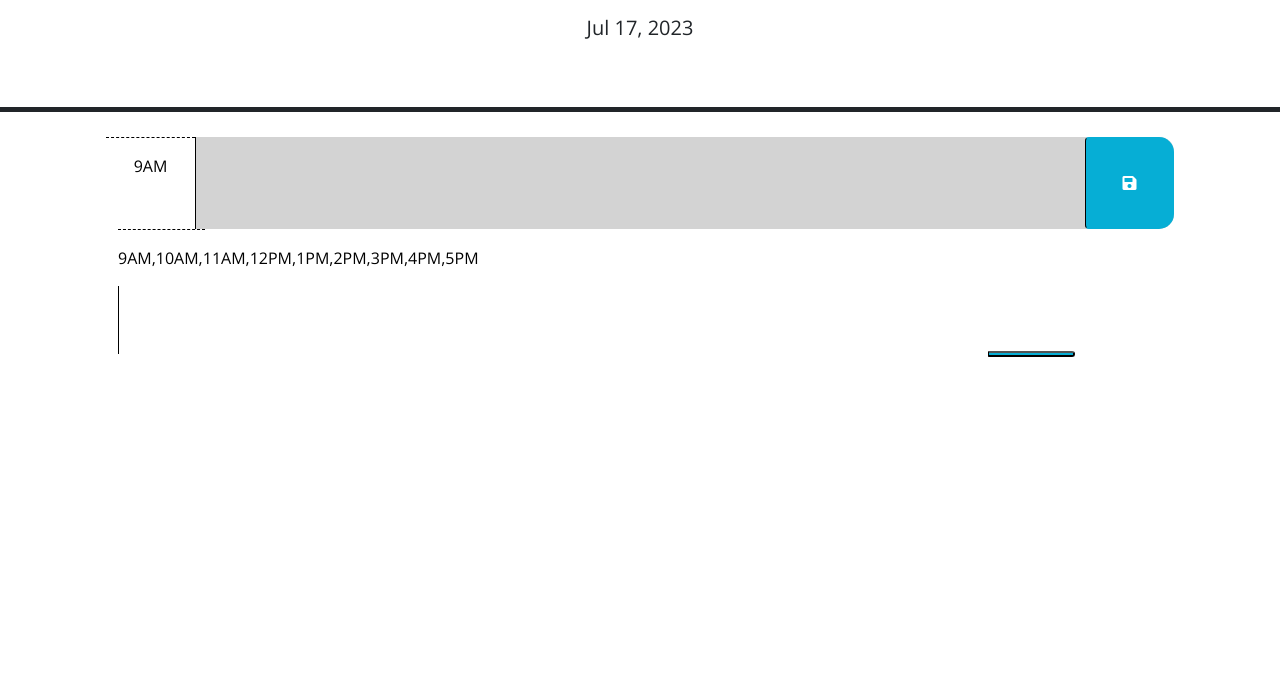
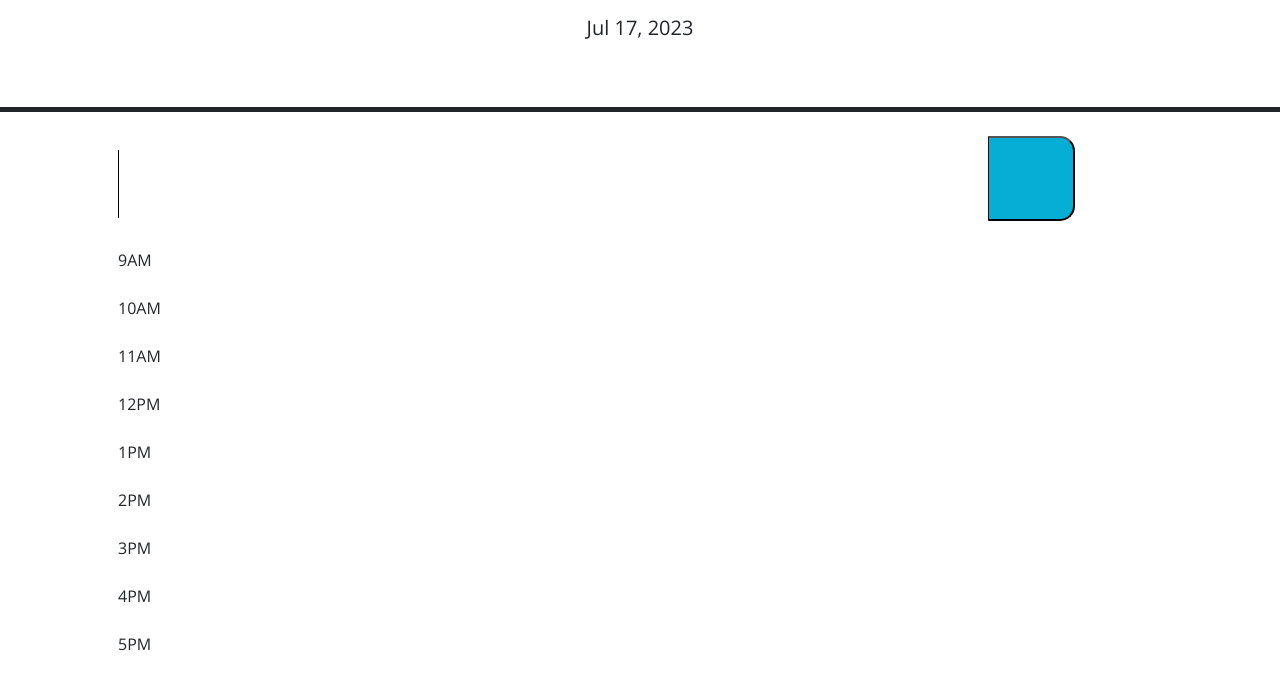
Before and after one commit to clgomez5/challenge-5, a plain HTML site: page index.html in a window 1280 px wide. Shown: the part 166-846 px from the top of the page. Before the commit the page ends 800 px from the top, so only its background shows below. Drawn offline with nearby package versions, Linux system fonts and the light colour scheme.

Commit message:
quick css-js updates

```diff
--- a/index.html
+++ b/index.html
@@ -41,13 +41,13 @@
         -->
 
       <!-- Example of a past time block. The "past" class adds a gray background color. -->
-      <div id="hour-9" class="row time-block past">
+      <!-- <div id="hour-9" class="row time-block past">
         <div id="current-time" class="col-2 col-md-1 hour text-center py-3">9AM</div>
         <textarea class="col-8 col-md-10 description" rows="3"> </textarea>
         <button class="btn saveBtn col-2 col-md-1" aria-label="save">
           <i class="fas fa-save" aria-hidden="true"></i>
         </button>
-      </div>
+      </div> -->
 
       <!-- Example of a a present time block. The "present" class adds a red background color. -->
       <!-- <div id="hour-10" class="row time-block present">
--- a/script.js
+++ b/script.js
@@ -24,11 +24,11 @@ textAreaEl.addClass("col-8 col-md-10 description border-top: 1px solid white");
 textAreaEl.css('background', 'transparent','padding', '10px');
 buttonEl.addClass("col-2 col-md-1");
 buttonEl.css('border-left', '1px solid black');
+buttonEl.css('padding-top', '80px');
 buttonEl.css('border-top-right-radius', '15px');
 buttonEl.css('border-bottom-right-radius', '15px');
 buttonEl.css('background-color', '#06aed5');
 
-rootEl.append(timeBlockEl);
 rootEl.append(textAreaEl);
 rootEl.append(buttonEl);
 
@@ -36,7 +36,10 @@ for (var i = 0; i < hours.length; i++) {
   var hoursEl = $('<div>');
 
   hoursEl.text(hours[i]);
+  hoursEl.addClass('my-4');
   console.log(hoursEl);
+
+  rootEl.append(hoursEl);
 }
 
 var currentDate = dayjs();
```
